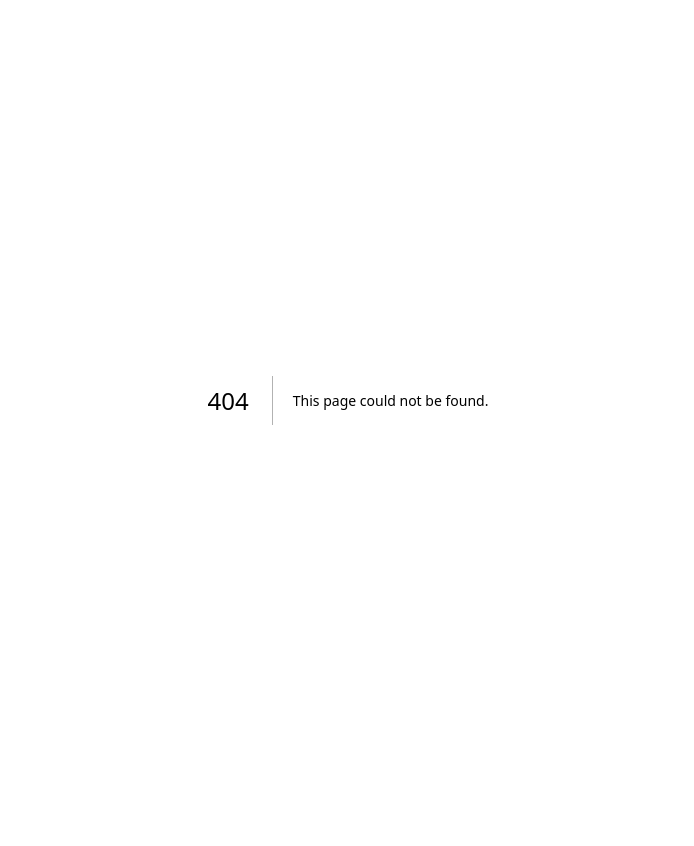
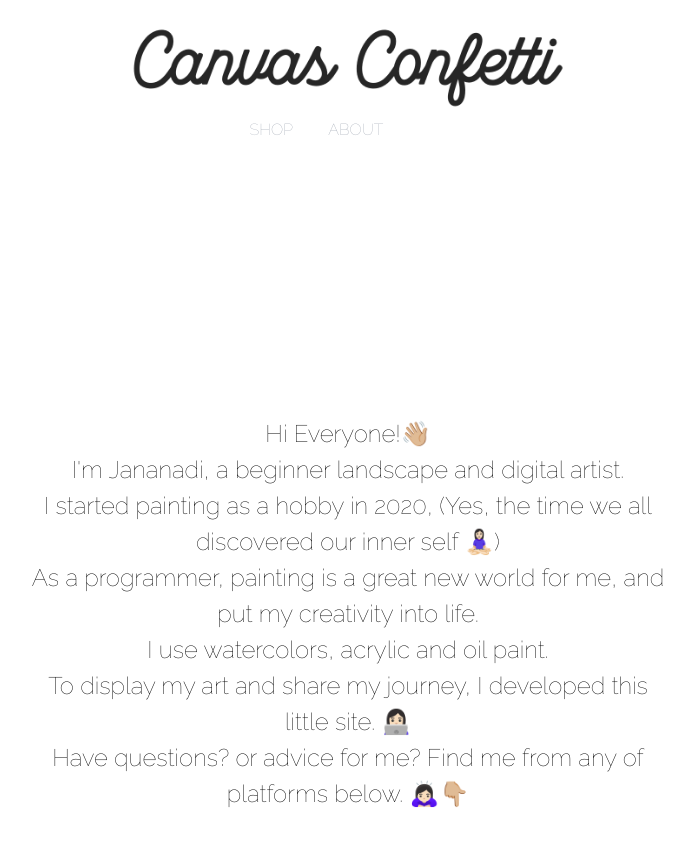
Before and after one commit to jananadiw/canvasconfetti, a Next.js app: page /about in a window 1280 px wide. Before the commit this address had no page. Shown: the top 846 px of the page, without its empty margins (292-986 px from the left). Before the commit the page ends 800 px from the top, so only its background shows below. Built offline with nearby package versions, Linux system fonts and the light colour scheme.

Commit message:
feat: [wip] Add about page

```diff
--- /dev/null
+++ b/app/about/page.tsx
@@ -0,0 +1,24 @@
+import NavBar from '../components/navbar';
+
+export default function About() {
+    return (
+        <main>
+            <NavBar />
+            <div className="relative font-raleway text-2xl m-80">
+            <div className="w-full leading-9 text-center">
+            <p>Hi Everyone!👋🏼 <br/>
+            I'm Jananadi, a beginner landscape and digital artist.</p>
+
+    <p>I started painting as a hobby in 2020,
+       (Yes, the time we all discovered our inner self 🧘🏻‍♀️) <br/>
+       As a programmer, painting is a great new world for me, and put my creativity into life.</p>
+
+    <p>I use watercolors, acrylic and oil paint. <br/>
+    To display my art and share my journey, I developed this little site. 👩🏻‍💻 </p>
+
+     <p>Have questions? or advice for me? Find me from any of platforms below. 🙇🏻‍♀️👇🏼 </p>
+            </div>
+            </div>
+        </main>
+    )
+}
```
